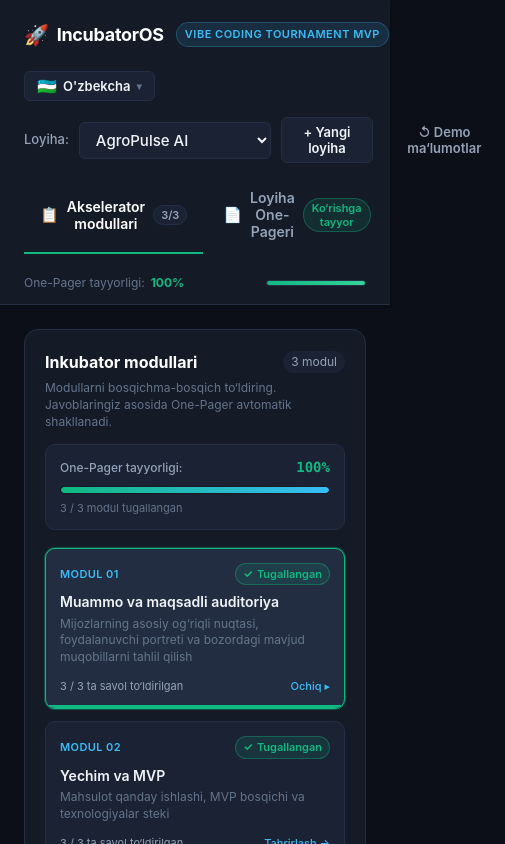
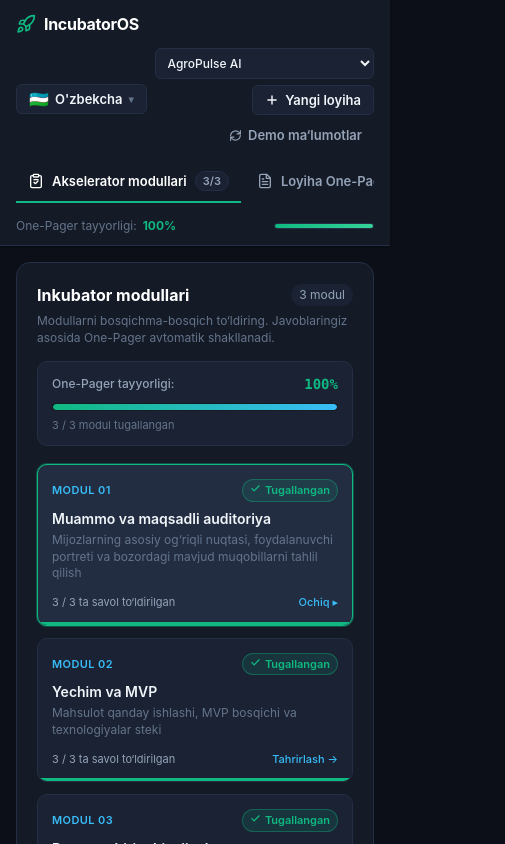
Before and after one commit to Ibrohim-Vafoyev/platform-front, a React (Vite) app: page / in a window 390 px wide. Shown: the top 844 px of the page, 505 px wide, since content can reach past the window. Built offline with nearby package versions, Linux system fonts and the light colour scheme.

Commit message:
feat: implement fully responsive design for laptops and mobile with modern outline SVG icons

```diff
--- a/src/App.css
+++ b/src/App.css
@@ -1080,34 +1080,193 @@
   margin-top: 24px;
 }
 
-/* Responsive */
-@media (max-width: 900px) {
+/* Icon utilities */
+.logo-icon-svg {
+  display: flex;
+  align-items: center;
+  color: var(--accent-primary);
+}
+
+.tab-icon-svg {
+  display: flex;
+  align-items: center;
+}
+
+.alert-icon-svg {
+  display: flex;
+  align-items: center;
+  color: #fff;
+  flex-shrink: 0;
+}
+
+.pulsing-live-dot {
+  width: 8px;
+  height: 8px;
+  background: var(--accent-primary);
+  border-radius: 50%;
+  display: inline-block;
+  box-shadow: 0 0 8px var(--accent-primary);
+  animation: pulseDot 2s infinite;
+}
+
+@keyframes pulseDot {
+  0% {
+    transform: scale(0.95);
+    box-shadow: 0 0 0 0 rgba(16, 185, 129, 0.7);
+  }
+  70% {
+    transform: scale(1);
+    box-shadow: 0 0 0 6px rgba(16, 185, 129, 0);
+  }
+  100% {
+    transform: scale(0.95);
+    box-shadow: 0 0 0 0 rgba(16, 185, 129, 0);
+  }
+}
+
+/* Enhanced Responsive Design for Laptops & Mobile */
+@media (max-width: 1024px) {
+  .app-main-content {
+    padding: 16px;
+  }
+}
+
+@media (max-width: 860px) {
   .modules-view-container {
     grid-template-columns: 1fr;
+    gap: 16px;
   }
 
   .header-top {
     flex-direction: column;
     align-items: stretch;
+    gap: 12px;
+    padding: 12px 16px;
+  }
+
+  .header-actions-cluster {
+    display: flex;
+    flex-direction: row;
+    align-items: center;
+    justify-content: space-between;
+    width: 100%;
+    gap: 8px;
+  }
+
+  .project-switcher-group {
+    flex: 1;
+    display: flex;
+    align-items: center;
+    justify-content: flex-end;
+    gap: 6px;
+    flex-wrap: wrap;
+  }
+
+  .project-select {
+    min-width: 130px;
+    flex: 1;
   }
 
   .header-bottom {
     flex-direction: column;
     align-items: stretch;
-    padding-bottom: 12px;
+    padding: 0 16px 10px;
+    gap: 10px;
+  }
+
+  .tab-nav {
+    overflow-x: auto;
+    width: 100%;
+    padding-bottom: 4px;
+    -webkit-overflow-scrolling: touch;
+  }
+
+  .tab-btn {
+    padding: 10px 12px;
+    white-space: nowrap;
+    font-size: 13px;
   }
 
   .header-progress-summary {
     justify-content: space-between;
+    width: 100%;
   }
 
   .onepager-sheet {
-    padding: 20px;
+    padding: 20px 16px;
+  }
+
+  .onepager-title {
+    font-size: 24px;
+  }
+
+  .onepager-toolbar {
+    flex-direction: column;
+    align-items: stretch;
+    gap: 10px;
+  }
+
+  .onepager-toolbar .toolbar-actions {
+    display: flex;
+    width: 100%;
+    gap: 8px;
+  }
+
+  .onepager-toolbar .toolbar-actions button {
+    flex: 1;
+  }
+
+  .module-form-container {
+    padding: 18px 14px;
+  }
+
+  .form-actions-bar {
+    flex-direction: column;
+    align-items: stretch;
+  }
+
+  .form-actions-bar .action-buttons {
+    display: flex;
+    flex-direction: column;
+    width: 100%;
+    gap: 8px;
+  }
+
+  .form-actions-bar .action-buttons button {
+    width: 100%;
   }
 
   .onepager-empty-section {
     flex-direction: column;
     align-items: flex-start;
+    gap: 12px;
+  }
+
+  .onepager-empty-section button {
+    width: 100%;
+  }
+}
+
+@media (max-width: 480px) {
+  .logo-text {
+    font-size: 16px;
+  }
+
+  .tournament-tag {
+    display: none;
+  }
+
+  .project-label {
+    display: none;
+  }
+
+  .project-select {
+    font-size: 12px;
+    padding: 6px 8px;
+  }
+
+  .form-textarea {
+    font-size: 16px; /* Prevents auto-zoom in mobile Safari */
   }
 }
 
--- a/src/components/Header.jsx
+++ b/src/components/Header.jsx
@@ -1,5 +1,13 @@
 import { useState, useRef, useEffect } from 'react';
 import { LANGUAGES } from '../data/translations';
+import {
+  RocketIcon,
+  PlusIcon,
+  RefreshIcon,
+  ClipboardListIcon,
+  FileTextIcon,
+  CheckIcon,
+} from './Icons';
 
 export default function Header({
   projects,
@@ -21,7 +29,6 @@ export default function Header({
 
   const langMenuRef = useRef(null);
 
-  // Close language dropdown on outside click
   useEffect(() => {
     function handleClickOutside(e) {
       if (langMenuRef.current && !langMenuRef.current.contains(e.target)) {
@@ -48,7 +55,9 @@ export default function Header({
       <div className="header-top">
         <div className="brand-group">
           <div className="logo-badge">
-            <span className="logo-icon">🚀</span>
+            <span className="logo-icon-svg">
+              <RocketIcon size={20} />
+            </span>
             <span className="logo-text">IncubatorOS</span>
           </div>
           <span className="tournament-tag">{t.brandTag}</span>
@@ -83,7 +92,11 @@ export default function Header({
                   >
                     <span className="lang-menu-flag">{item.flag}</span>
                     <span className="lang-menu-label">{item.label}</span>
-                    {item.code === lang && <span className="lang-active-check">✓</span>}
+                    {item.code === lang && (
+                      <span className="lang-active-check">
+                        <CheckIcon size={14} />
+                      </span>
+                    )}
                   </button>
                 ))}
               </div>
@@ -113,7 +126,8 @@ export default function Header({
               onClick={() => setShowNewModal(true)}
               title={t.newProject}
             >
-              {t.newProject}
+              <PlusIcon size={14} />
+              <span>{t.newProject}</span>
             </button>
 
             <button
@@ -122,7 +136,8 @@ export default function Header({
               onClick={onResetDemo}
               title={t.resetDemo}
             >
-              {t.resetDemo}
+              <RefreshIcon size={13} />
+              <span>{t.resetDemo}</span>
             </button>
           </div>
         </div>
@@ -135,7 +150,9 @@ export default function Header({
             className={`tab-btn ${activeTab === 'modules' ? 'active' : ''}`}
             onClick={() => onSelectTab('modules')}
           >
-            <span className="tab-icon">📋</span>
+            <span className="tab-icon-svg">
+              <ClipboardListIcon size={16} />
+            </span>
             <span>{t.tabModules}</span>
             <span className="tab-count-badge">
               {progress.completedCount}/{progress.totalCount}
@@ -147,7 +164,9 @@ export default function Header({
             className={`tab-btn ${activeTab === 'onepager' ? 'active' : ''}`}
             onClick={() => onSelectTab('onepager')}
           >
-            <span className="tab-icon">📄</span>
+            <span className="tab-icon-svg">
+              <FileTextIcon size={16} />
+            </span>
             <span>{t.tabOnePager}</span>
             {progress.completedCount > 0 ? (
               <span className="tab-status-pill ready">{t.statusReady}</span>
--- /dev/null
+++ b/src/components/Icons.jsx
@@ -0,0 +1,201 @@
+
+export function RocketIcon({ className = 'icon', size = 18 }) {
+  return (
+    <svg
+      width={size}
+      height={size}
+      viewBox="0 0 24 24"
+      fill="none"
+      stroke="currentColor"
+      strokeWidth="2"
+      strokeLinecap="round"
+      strokeLinejoin="round"
+      className={className}
+    >
+      <path d="M4.5 16.5c-1.5 1.26-2 5-2 5s3.74-.5 5-2c.71-.84.7-2.13-.09-2.91a2.18 2.18 0 0 0-2.91-.09z" />
+      <path d="m12 15-3-3a22 22 0 0 1 2-3.95A12.88 12.88 0 0 1 22 2c0 2.72-.78 7.5-6 11a22.35 22.35 0 0 1-4 2z" />
+      <path d="M9 12H4s.55-3.03 2-4c1.62-1.08 5 0 5 0" />
+      <path d="M12 15v5s3.03-.55 4-2c1.08-1.62 0-5 0-5" />
+    </svg>
+  );
+}
+
+export function ClipboardListIcon({ className = 'icon', size = 18 }) {
+  return (
+    <svg
+      width={size}
+      height={size}
+      viewBox="0 0 24 24"
+      fill="none"
+      stroke="currentColor"
+      strokeWidth="2"
+      strokeLinecap="round"
+      strokeLinejoin="round"
+      className={className}
+    >
+      <rect width="8" height="4" x="8" y="2" rx="1" ry="1" />
+      <path d="M16 4h2a2 2 0 0 1 2 2v14a2 2 0 0 1-2 2H6a2 2 0 0 1-2-2V6a2 2 0 0 1 2-2h2" />
+      <path d="m9 14 2 2 4-4" />
+      <path d="M9 10h6" />
+    </svg>
+  );
+}
+
+export function FileTextIcon({ className = 'icon', size = 18 }) {
+  return (
+    <svg
+      width={size}
+      height={size}
+      viewBox="0 0 24 24"
+      fill="none"
+      stroke="currentColor"
+      strokeWidth="2"
+      strokeLinecap="round"
+      strokeLinejoin="round"
+      className={className}
+    >
+      <path d="M14.5 2H6a2 2 0 0 0-2 2v16a2 2 0 0 0 2 2h12a2 2 0 0 0 2-2V7.5L14.5 2z" />
+      <polyline points="14 2 14 8 20 8" />
+      <line x1="16" x2="8" y1="13" y2="13" />
+      <line x1="16" x2="8" y1="17" y2="17" />
+      <line x1="10" x2="8" y1="9" y2="9" />
+    </svg>
+  );
+}
+
+export function DownloadIcon({ className = 'icon', size = 16 }) {
+  return (
+    <svg
+      width={size}
+      height={size}
+      viewBox="0 0 24 24"
+      fill="none"
+      stroke="currentColor"
+      strokeWidth="2"
+      strokeLinecap="round"
+      strokeLinejoin="round"
+      className={className}
+    >
+      <path d="M21 15v4a2 2 0 0 1-2 2H5a2 2 0 0 1-2-2v-4" />
+      <polyline points="7 10 12 15 17 10" />
+      <line x1="12" x2="12" y1="15" y2="3" />
+    </svg>
+  );
+}
+
+export function CopyIcon({ className = 'icon', size = 16 }) {
+  return (
+    <svg
+      width={size}
+      height={size}
+      viewBox="0 0 24 24"
+      fill="none"
+      stroke="currentColor"
+      strokeWidth="2"
+      strokeLinecap="round"
+      strokeLinejoin="round"
+      className={className}
+    >
+      <rect width="14" height="14" x="8" y="8" rx="2" ry="2" />
+      <path d="M4 16c-1.1 0-2-.9-2-2V4c0-1.1.9-2 2-2h10c1.1 0 2 .9 2 2" />
+    </svg>
+  );
+}
+
+export function EditIcon({ className = 'icon', size = 15 }) {
+  return (
+    <svg
+      width={size}
+      height={size}
+      viewBox="0 0 24 24"
+      fill="none"
+      stroke="currentColor"
+      strokeWidth="2"
+      strokeLinecap="round"
+      strokeLinejoin="round"
+      className={className}
+    >
+      <path d="M17 3a2.85 2.83 0 1 1 4 4L7.5 20.5 2 22l1.5-5.5Z" />
+      <path d="m15 5 4 4" />
+    </svg>
+  );
+}
+
+export function CheckIcon({ className = 'icon', size = 16 }) {
+  return (
+    <svg
+      width={size}
+      height={size}
+      viewBox="0 0 24 24"
+      fill="none"
+      stroke="currentColor"
+      strokeWidth="2.5"
+      strokeLinecap="round"
+      strokeLinejoin="round"
+      className={className}
+    >
+      <polyline points="20 6 9 17 4 12" />
+    </svg>
+  );
+}
+
+export function RefreshIcon({ className = 'icon', size = 14 }) {
+  return (
+    <svg
+      width={size}
+      height={size}
+      viewBox="0 0 24 24"
+      fill="none"
+      stroke="currentColor"
+      strokeWidth="2"
+      strokeLinecap="round"
+      strokeLinejoin="round"
+      className={className}
+    >
+      <path d="M3 12a9 9 0 0 1 15.55-5.55L21 9" />
+      <path d="M21 3v6h-6" />
+      <path d="M21 12a9 9 0 0 1-15.55 5.55L3 15" />
+      <path d="M3 21v-6h6" />
+    </svg>
+  );
+}
+
+export function PlusIcon({ className = 'icon', size = 14 }) {
+  return (
+    <svg
+      width={size}
+      height={size}
+      viewBox="0 0 24 24"
+      fill="none"
+      stroke="currentColor"
+      strokeWidth="2.5"
+      strokeLinecap="round"
+      strokeLinejoin="round"
+      className={className}
+    >
+      <line x1="12" x2="12" y1="5" y2="19" />
+      <line x1="5" x2="19" y1="12" y2="12" />
+    </svg>
+  );
+}
+
+export function NoteEmptyIcon({ className = 'icon', size = 28 }) {
+  return (
+    <svg
+      width={size}
+      height={size}
+      viewBox="0 0 24 24"
+      fill="none"
+      stroke="currentColor"
+      strokeWidth="1.75"
+      strokeLinecap="round"
+      strokeLinejoin="round"
+      className={className}
+    >
+      <path d="M14 2H6a2 2 0 0 0-2 2v16a2 2 0 0 0 2 2h12a2 2 0 0 0 2-2V8z" />
+      <polyline points="14 2 14 8 20 8" />
+      <line x1="9" y1="13" x2="15" y2="13" />
+      <line x1="9" y1="17" x2="13" y2="17" />
+    </svg>
+  );
+}
--- a/src/components/ModuleForm.jsx
+++ b/src/components/ModuleForm.jsx
@@ -1,4 +1,5 @@
 import { useState } from 'react';
+import { CheckIcon } from './Icons';
 
 export default function ModuleForm({
   module,
@@ -59,7 +60,9 @@ export default function ModuleForm({
 
       {saveSuccess && (
         <div className="alert-toast success">
-          <span className="alert-icon">✓</span>
+          <span className="alert-icon-svg">
+            <CheckIcon size={18} />
+          </span>
           <div className="alert-content">
             <strong>{t.saveSuccessTitle}</strong>
             <span>{t.saveSuccessSubtitle}</span>
@@ -88,7 +91,10 @@ export default function ModuleForm({
                     {field.label}
                   </label>
                   {isFilled && (
-                    <span className="field-check-badge">{t.fieldFilledBadge}</span>
+                    <span className="field-check-badge">
+                      <CheckIcon size={12} />
+                      <span>{t.fieldFilledBadge}</span>
+                    </span>
                   )}
                 </div>
 
@@ -112,7 +118,10 @@ export default function ModuleForm({
             {hasChanges ? (
               <span className="unsaved-indicator">{t.hasUnsavedChanges}</span>
             ) : (
-              <span className="saved-indicator">{t.allChangesSaved}</span>
+              <span className="saved-indicator">
+                <CheckIcon size={14} />
+                <span>{t.allChangesSaved}</span>
+              </span>
             )}
           </div>
 
--- a/src/components/ModuleList.jsx
+++ b/src/components/ModuleList.jsx
@@ -1,3 +1,5 @@
+import { CheckIcon } from './Icons';
+
 export default function ModuleList({
   modules,
   activeModuleId,
@@ -59,7 +61,7 @@ export default function ModuleList({
           if (statusInfo.status === 'completed') {
             badgeClass = 'status-completed';
             badgeText = t.statusCompleted;
-            statusIcon = '✓';
+            statusIcon = <CheckIcon size={11} />;
           } else if (statusInfo.status === 'in_progress') {
             badgeClass = 'status-in-progress';
             badgeText = t.statusInProgress;
--- a/src/components/OnePagerView.jsx
+++ b/src/components/OnePagerView.jsx
@@ -1,6 +1,13 @@
 import { useState, useRef } from 'react';
 import { toPng } from 'html-to-image';
 import { jsPDF } from 'jspdf';
+import {
+  CopyIcon,
+  DownloadIcon,
+  EditIcon,
+  NoteEmptyIcon,
+  CheckIcon,
+} from './Icons';
 
 export default function OnePagerView({
   project,
@@ -64,7 +71,6 @@ export default function OnePagerView({
         pixelRatio: 2,
         backgroundColor: '#141a26',
         filter: (node) => {
-          // Exclude edit buttons from exported PDF
           return !node.classList?.contains('edit-section-link');
         },
       });
@@ -135,7 +141,10 @@ export default function OnePagerView({
     <div className="onepager-wrapper">
       <div className="onepager-toolbar">
         <div className="toolbar-info">
-          <span className="live-badge">{t.liveAutoAssembly}</span>
+          <span className="live-badge">
+            <span className="pulsing-live-dot" />
+            {t.liveAutoAssembly}
+          </span>
           <span className="updated-timestamp">
             {t.updatedAt} {formattedDate}
           </span>
@@ -148,7 +157,8 @@ export default function OnePagerView({
             onClick={handleCopyText}
             title={t.copyOnePager}
           >
-            {copied ? t.copiedSuccess : t.copyOnePager}
+            {copied ? <CheckIcon size={14} /> : <CopyIcon size={14} />}
+            <span>{copied ? t.copiedSuccess : t.copyOnePager}</span>
           </button>
 
           <button
@@ -158,7 +168,8 @@ export default function OnePagerView({
             disabled={isGeneratingPdf}
             title={t.downloadPdf}
           >
-            {isGeneratingPdf ? t.generatingPdf : t.downloadPdf}
+            <DownloadIcon size={14} />
+            <span>{isGeneratingPdf ? t.generatingPdf : t.downloadPdf}</span>
           </button>
         </div>
       </div>
@@ -196,17 +207,21 @@ export default function OnePagerView({
                   <button
                     type="button"
                     className="edit-section-link"
+                    data-html2canvas-ignore="true"
                     onClick={() => onEditModule(mod.id)}
                     title={t.editSection}
                   >
-                    {t.editSection}
+                    <EditIcon size={13} />
+                    <span>{t.editSection}</span>
                   </button>
                 </div>
 
                 {isModuleCompletelyEmpty ? (
                   /* Non-breaking graceful Empty Section state */
                   <div className="onepager-empty-section">
-                    <div className="empty-section-icon">📝</div>
+                    <div className="empty-section-icon">
+                      <NoteEmptyIcon size={30} />
+                    </div>
                     <div className="empty-section-body">
                       <h3 className="empty-section-title">{t.emptySectionTitle}</h3>
                       <p className="empty-section-text">{t.emptySectionText}</p>
@@ -214,6 +229,7 @@ export default function OnePagerView({
                     <button
                       type="button"
                       className="btn btn-primary btn-sm"
+                      data-html2canvas-ignore="true"
                       onClick={() => onEditModule(mod.id)}
                     >
                       {t.fillModuleBtn}
--- a/src/data/translations.js
+++ b/src/data/translations.js
@@ -3,8 +3,8 @@ export const TRANSLATIONS = {
     brandTag: 'Vibe Coding Tournament MVP',
     projectLabel: 'Loyiha:',
     emptyTag: '(Bo‘sh)',
-    newProject: '+ Yangi loyiha',
-    resetDemo: '↺ Demo ma‘lumotlar',
+    newProject: 'Yangi loyiha',
+    resetDemo: 'Demo ma‘lumotlar',
     tabModules: 'Akselerator modullari',
     tabOnePager: 'Loyiha One-Pageri',
     statusReady: 'Ko‘rishga tayyor',
@@ -27,18 +27,18 @@ export const TRANSLATIONS = {
     openOnePagerBtn: 'One-Pagerni ochish →',
     fieldFilledBadge: 'To‘ldirildi',
     hasUnsavedChanges: '● Saqlanmagan o‘zgarishlar bor',
-    allChangesSaved: '✓ Barcha o‘zgarishlar saqlangan',
+    allChangesSaved: 'Barcha o‘zgarishlar saqlangan',
     viewOnePagerBtn: 'One-Pagerni ko‘rish',
     saveAnswersBtn: 'Javoblarni saqlash',
-    liveAutoAssembly: '● Modullardan jonli avtoyig‘ish',
+    liveAutoAssembly: 'Modullardan jonli avtoyig‘ish',
     updatedAt: 'Yangilandi:',
     justNow: 'Hozirgina',
-    copyOnePager: '📋 One-Pagerni nusxalash',
-    copiedSuccess: '✓ Buferga nusxalandi!',
-    downloadPdf: '📥 Yuklab olish PDF',
-    generatingPdf: '⏳ PDF tayyorlanmoqda...',
+    copyOnePager: 'One-Pagerni nusxalash',
+    copiedSuccess: 'Buferga nusxalandi!',
+    downloadPdf: 'Yuklab olish PDF',
+    generatingPdf: 'PDF tayyorlanmoqda...',
     executiveTag: 'Startup Executive One-Pager',
-    editSection: '✏ Tahrirlash',
+    editSection: 'Tahrirlash',
     emptySectionTitle: 'Bo‘lim hali to‘ldirilmagan',
     emptySectionText: 'Ushbu modul bo‘yicha javoblar hali jamoa tomonidan kiritilmagan. One-Pagerning ushbu bo‘limini yaratish uchun modul formasini to‘ldiring.',
     fillModuleBtn: 'Modulni to‘ldirish →',
@@ -60,8 +60,8 @@ export const TRANSLATIONS = {
     brandTag: 'Vibe Coding Tournament MVP',
     projectLabel: 'Проект:',
     emptyTag: '(Пустой)',
-    newProject: '+ Новый проект',
-    resetDemo: '↺ Демо-данные',
+    newProject: 'Новый проект',
+    resetDemo: 'Демо-данные',
     tabModules: 'Модули акселератора',
     tabOnePager: 'One-Pager проекта',
     statusReady: 'Готов к показу',
@@ -84,18 +84,18 @@ export const TRANSLATIONS = {
     openOnePagerBtn: 'Открыть One-Pager →',
     fieldFilledBadge: 'Заполнено',
     hasUnsavedChanges: '● Есть несохранённые изменения',
-    allChangesSaved: '✓ Все изменения сохранены',
+    allChangesSaved: 'Все изменения сохранены',
     viewOnePagerBtn: 'Смотреть One-Pager',
     saveAnswersBtn: 'Сохранить ответы',
-    liveAutoAssembly: '● Live автосборка из модулей',
+    liveAutoAssembly: 'Live автосборка из модулей',
     updatedAt: 'Обновлено:',
     justNow: 'Только что',
-    copyOnePager: '📋 Копировать One-Pager',
-    copiedSuccess: '✓ Скопировано в буфер!',
-    downloadPdf: '📥 Скачать PDF',
-    generatingPdf: '⏳ Генерация PDF...',
+    copyOnePager: 'Копировать One-Pager',
+    copiedSuccess: 'Скопировано в буфер!',
+    downloadPdf: 'Скачать PDF',
+    generatingPdf: 'Генерация PDF...',
     executiveTag: 'Startup Executive One-Pager',
-    editSection: '✏ Редактировать',
+    editSection: 'Редактировать',
     emptySectionTitle: 'Раздел пока не заполнен',
     emptySectionText: 'Ответы по этому модулю ещё не внесены командой. Заполните форму в модуле, чтобы сгенерировать этот раздел One-Pager.',
     fillModuleBtn: 'Заполнить модуль →',
@@ -117,8 +117,8 @@ export const TRANSLATIONS = {
     brandTag: 'Vibe Coding Tournament MVP',
     projectLabel: 'Project:',
     emptyTag: '(Empty)',
-    newProject: '+ New Project',
-    resetDemo: '↺ Reset Demo',
+    newProject: 'New Project',
+    resetDemo: 'Reset Demo',
     tabModules: 'Accelerator Modules',
     tabOnePager: 'Project One-Pager',
     statusReady: 'Ready to share',
@@ -141,18 +141,18 @@ export const TRANSLATIONS = {
     openOnePagerBtn: 'Open One-Pager →',
     fieldFilledBadge: 'Filled',
     hasUnsavedChanges: '● Unsaved changes',
-    allChangesSaved: '✓ All changes saved',
+    allChangesSaved: 'All changes saved',
     viewOnePagerBtn: 'View One-Pager',
     saveAnswersBtn: 'Save Answers',
-    liveAutoAssembly: '● Live auto-assembled from modules',
+    liveAutoAssembly: 'Live auto-assembled from modules',
     updatedAt: 'Updated:',
     justNow: 'Just now',
-    copyOnePager: '📋 Copy One-Pager',
-    copiedSuccess: '✓ Copied to clipboard!',
-    downloadPdf: '📥 Download PDF',
-    generatingPdf: '⏳ Generating PDF...',
+    copyOnePager: 'Copy One-Pager',
+    copiedSuccess: 'Copied to clipboard!',
+    downloadPdf: 'Download PDF',
+    generatingPdf: 'Generating PDF...',
     executiveTag: 'Startup Executive One-Pager',
-    editSection: '✏ Edit',
+    editSection: 'Edit',
     emptySectionTitle: 'Section not completed yet',
     emptySectionText: 'Answers for this module have not been provided yet. Complete the module form to generate this section in the One-Pager.',
     fillModuleBtn: 'Complete module →',
```
